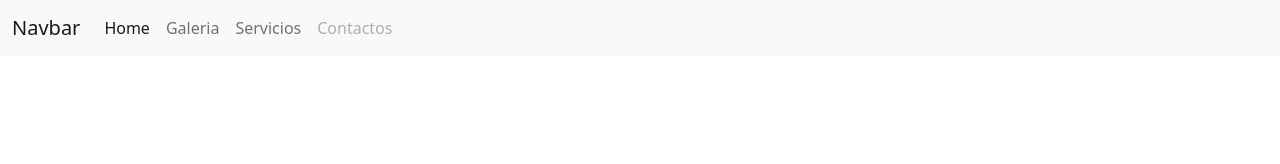
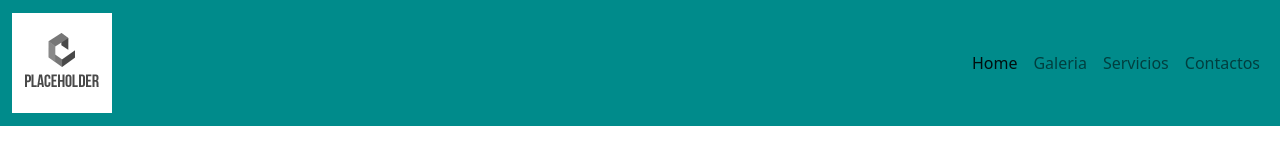
Before and after one commit to Crismaragna/desafio-github, a plain HTML site: page index.html in a window 1280 px wide. Drawn offline with nearby package versions, Linux system fonts and the light colour scheme.

Commit message:
cambios en nav

```diff
--- a/CSS/style.css
+++ b/CSS/style.css
@@ -0,0 +1,6 @@
+.nav-color{
+    background-color: darkcyan;
+}
+.nav-align{
+    justify-content: flex-end;
+}
--- a/index.html
+++ b/index.html
@@ -9,13 +9,15 @@
     <link href="https://cdn.jsdelivr.net/npm/bootstrap@5.1.3/dist/css/bootstrap.min.css" rel="stylesheet" integrity="sha384-1BmE4kWBq78iYhFldvKuhfTAU6auU8tT94WrHftjDbrCEXSU1oBoqyl2QvZ6jIW3" crossorigin="anonymous">
 </head>
 <body>
-    <nav class="navbar navbar-expand-lg navbar-light bg-light">
+    <nav class="navbar navbar-expand-lg navbar-light nav-color">
         <div class="container-fluid">
-          <a class="navbar-brand" href="#">Navbar</a>
+          <a class="navbar-brand" href="#">
+              <img src="./img/descarga.png" alt="logo" class="w-50">
+          </a>
           <button class="navbar-toggler" type="button" data-bs-toggle="collapse" data-bs-target="#navbarNav" aria-controls="navbarNav" aria-expanded="false" aria-label="Toggle navigation">
             <span class="navbar-toggler-icon"></span>
           </button>
-          <div class="collapse navbar-collapse" id="navbarNav">
+          <div class="collapse navbar-collapse nav-align" id="navbarNav">
             <ul class="navbar-nav">
               <li class="nav-item">
                 <a class="nav-link active" aria-current="page" href="#">Home</a>
@@ -27,7 +29,7 @@
                 <a class="nav-link" href="#">Servicios</a>
               </li>
               <li class="nav-item">
-                <a class="nav-link disabled">Contactos</a>
+                <a class="nav-link" href="#">Contactos</a>
               </li>
             </ul>
           </div>
```
Also changed, not shown: img/descarga.png (added).
